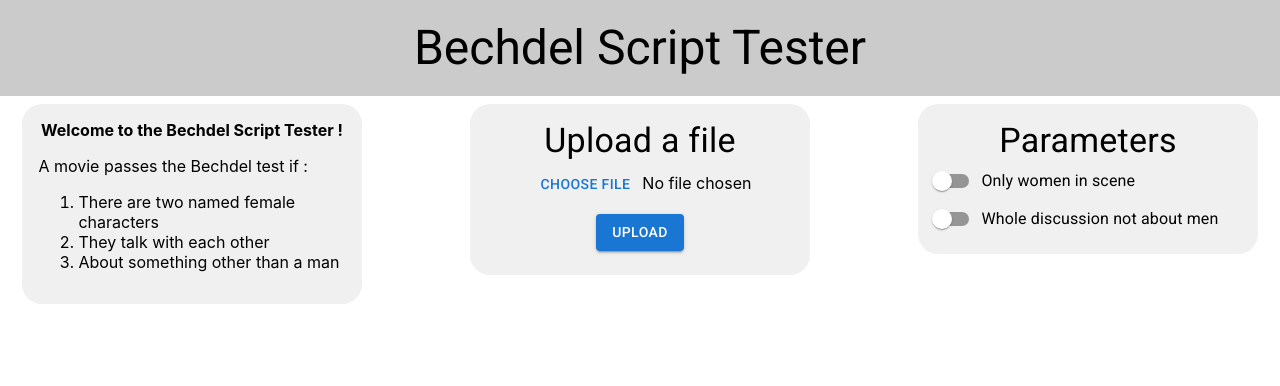
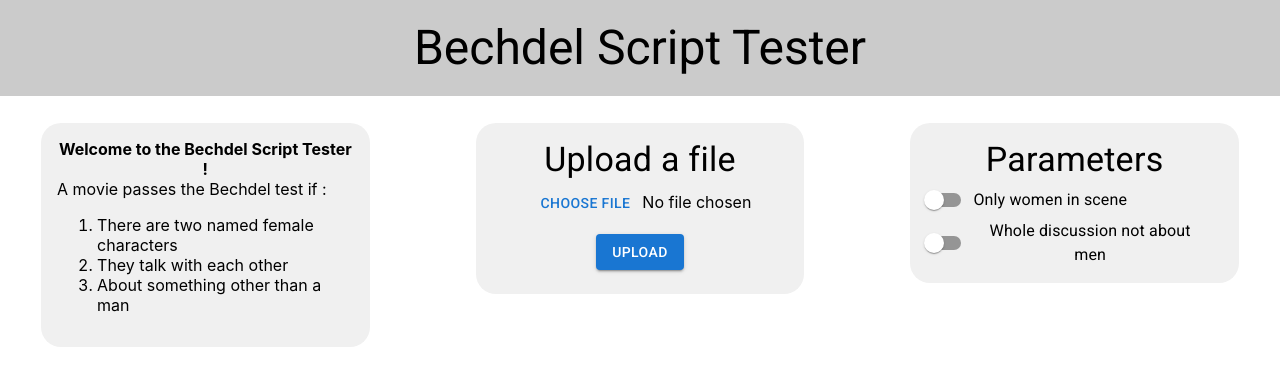
Before and after one commit to bechdelscript/bechdelscript, a React (Create React App) app in the folder my-app/: page / in a window 1280 px wide. Shown: the top 386 px of the page. Built offline with nearby package versions, Linux system fonts and the light colour scheme.

Commit message:
front now sends the parameters in post request

```diff
--- a/my-app/src/App.js
+++ b/my-app/src/App.js
@@ -38,6 +38,8 @@ class App extends React.Component {
         this.setState({ loading: true })
         const formData = new FormData();
         formData.append('file', this.state.file);
+        formData.append('only_women_in_whole_scene', this.state.women_only_in_scene);
+        formData.append('whole_discussion_not_about_men', this.state.whole_discussion_not_about_men);
 
         const response = await fetch("http://localhost:8000/upload-script/", {
             method: 'POST',
@@ -140,7 +142,7 @@ class App extends React.Component {
                 <header className="App-header">
                     <Typography variant='h3' className='padding-20px'>Bechdel Script Tester</Typography>
                 </header>
-                <Grid container spacing={8}>
+                <Grid container spacing={8} className="padding-20px">
                     <Grid item xs={4}>
                         <Explanation />
                     </Grid>
--- a/my-app/src/components/explanations.js
+++ b/my-app/src/components/explanations.js
@@ -8,14 +8,14 @@ class Explanation extends Component {
             <>
                 <div className="explanation-area-container">
                     <b>Welcome to the Bechdel Script Tester !</b>
-                    <p className="left-align-text">
+                    <div className="left-align-text">
                         A movie passes the Bechdel test if :
                         <ol>
                             <li>There are two named female characters</li>
                             <li>They talk with each other</li>
                             <li>About something other than a man</li>
                         </ol>
-                    </p>
+                    </div>
                 </div>
             </>
         );
--- a/my-app/src/components/scenes_results.js
+++ b/my-app/src/components/scenes_results.js
@@ -14,7 +14,7 @@ class ScenesResults extends Component {
         }
         else if (this.props.computed_score === 2) {
             explanation = "Find below a few scenes where they talk :";
-            scene_displayer = <SceneDisplayer />;
+            scene_displayer = <SceneDisplayer scenes={this.props.scenes} />;
         }
         else if (this.props.computed_score === 3) {
             explanation = "There are at least two named female characters in the movie, they speak together, and not about men. Find below the scenes that pass the test :";
```
